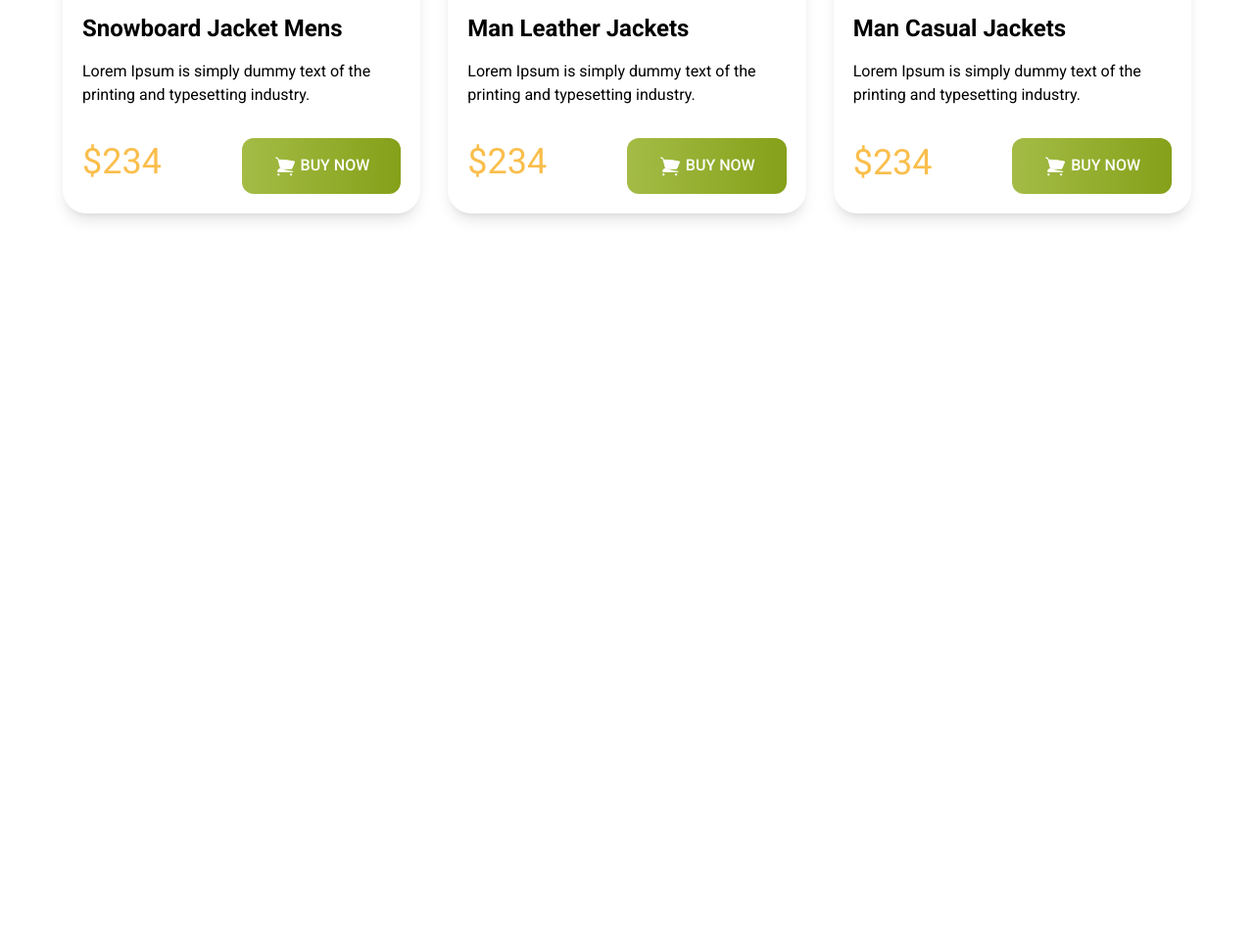
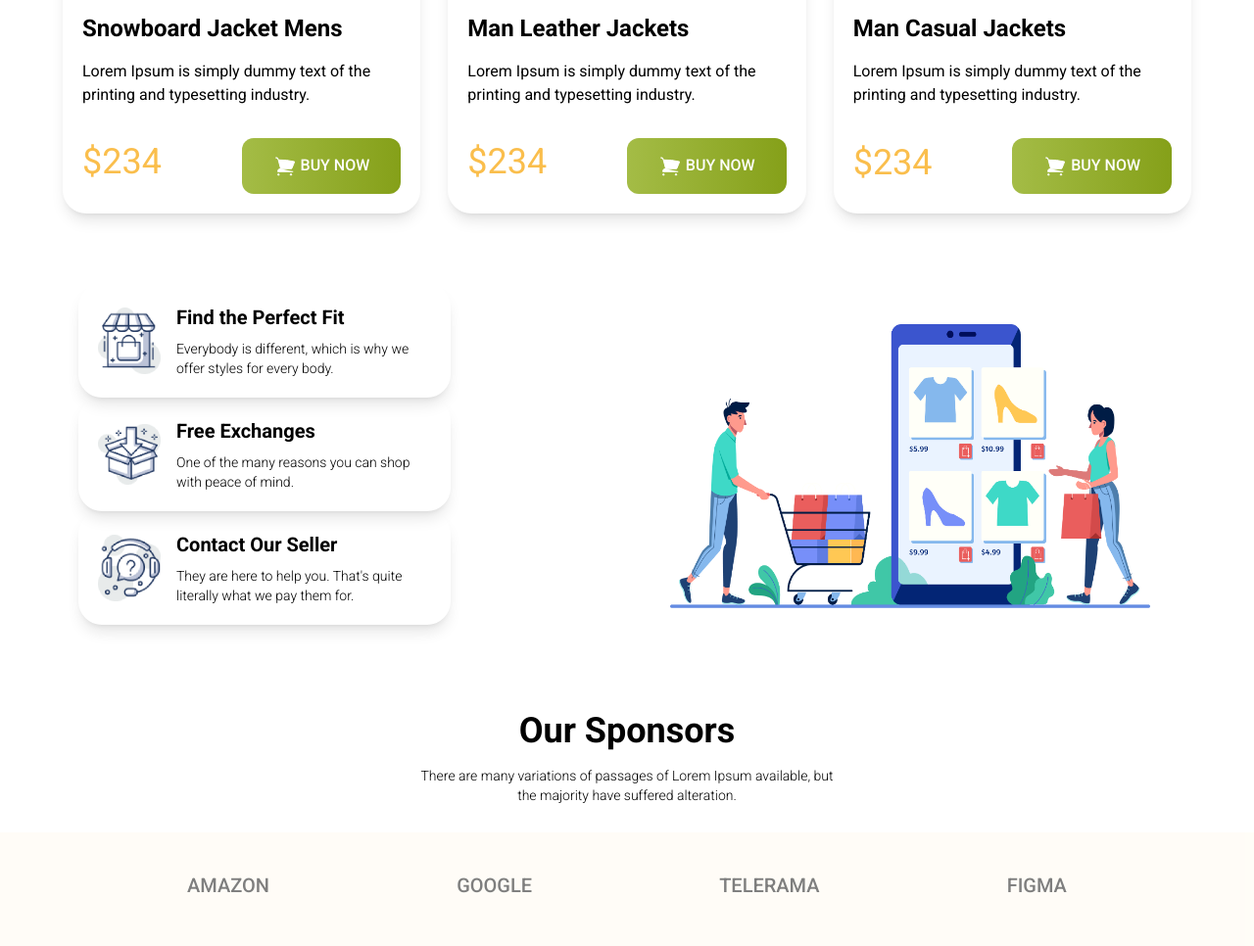
Before and after one commit to siam114/penguin-fashion-using-tailwind, a plain HTML site: page index.html in a window 1280 px wide. Shown: the part 1775-2741 px from the top of the page at 98% size. Before the commit the page ends 2049 px from the top, so only its background shows below. Drawn offline with nearby package versions, Linux system fonts and the light colour scheme.

Commit message:
complete footer section

```diff
--- a/index.html
+++ b/index.html
@@ -179,24 +179,58 @@
          </section>
 
          <!-- shopping section -->
-          <!-- <section class="flex">
-            <div class="">
-                <div class="">
-                    <img class="" src="icons/house.png" alt="">
-                    <h1>Find the Perfect Fit</h1>
-                    <p>Everybody is different, which is why we
+          <section class="md:flex md:justify-between items-center mb-8 gap-x-32">
+            <div class="md:p-4 md:w-2/5 mb-6">
+                <div class=" flex items-center gap-x-4 shadow-lg rounded-3xl p-5">
+                    <img class="w-16 h-17" src="icons/house.png" alt="">
+                    <div>
+                        <h1 class="text-xl font-bold mb-2">Find the Perfect Fit</h1>
+                        <p class="font-light text-sm leading-5">Everybody is different, which is why we <br>
                         offer styles for every body.</p>
 
+                    </div>
                 </div>
+
+                <div class=" flex items-center gap-x-4 shadow-lg rounded-3xl p-5">
+                    <img class="w-16 h-17" src="icons/box.png" alt="">
+                    <div>
+                        <h1 class="text-xl font-bold mb-2">Free Exchanges</h1>
+                        <p class="font-light text-sm leading-5">One of the many reasons you can shop <br>
+                            with peace of mind.</p>
+
+                    </div>
+                </div>
+
+                <div class=" flex items-center gap-x-4 shadow-lg rounded-3xl p-5">
+                    <img class="w-16 h-17" src="icons/question.png" alt="">
+                    <div>
+                        <h1 class="text-xl font-bold mb-2">Contact Our Seller</h1>
+                        <p class="font-light text-sm leading-5">They are here to help you. That's quite <br>
+                            literally what we pay them for.</p>
+
+                    </div>
+                </div>
+
             </div>
-           <div>
-              <img class="w-3/6" src="images/shopping.png" alt="">
+           <div class="w-3/5 ">
+              <img class="md:w-4/5 ml-20 " src="images/shopping.png" alt="">
            </div>
-          </section> -->
+          </section>
 
     </main>
 
-    <footer>
+    <footer >
+       <div class="text-center">
+        <h1 class="text-4xl	font-bold p-4">Our Sponsors</h1>
+        <p class="text-sm font-light leading-5 pb-7">There are many variations of passages of Lorem Ipsum available, but <br>
+             the majority have suffered alteration.</p>
+       </div>
+       <ul class="text-center uppercase text-xl bg-[#FFFBF0] md:flex md:justify-evenly py-10 md:opacity-50	md:font-medium	">
+        <li class="pb-2">amazon</li>
+        <li class="pb-2">google</li>
+        <li class="pb-2">telerama</li>
+        <li class="pb-2">figma</li>
+       </ul>
     </footer>
 </body>
 </html>
```
